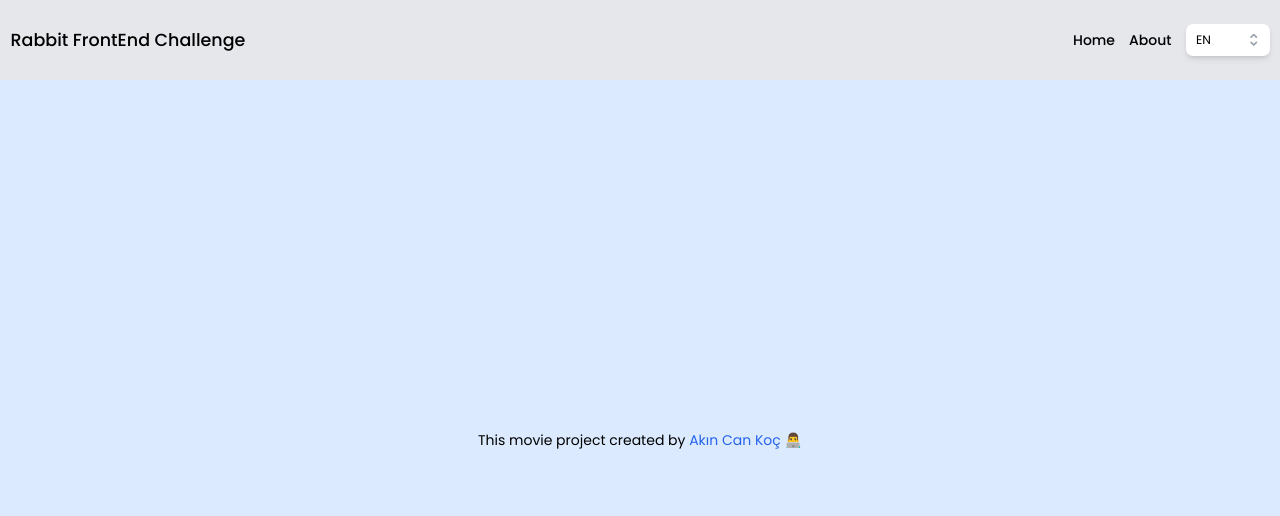
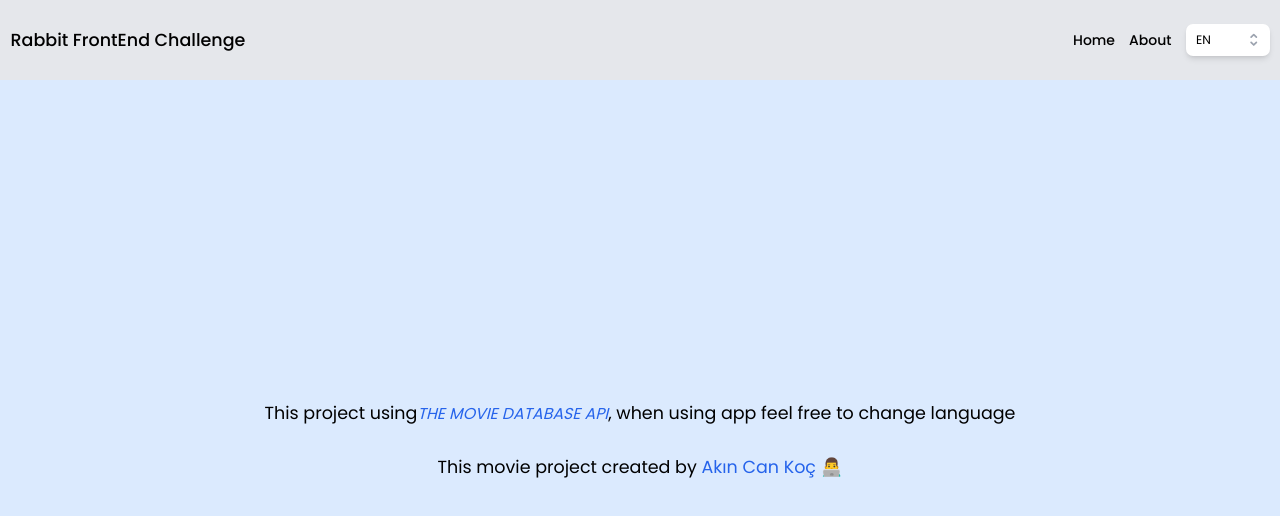
Before and after one commit to akncnkoc/rabbit-frontend-challange, a React (Vite) app: page /about in a window 1280 px wide. Shown: the top 516 px of the page. Built offline with nearby package versions, Linux system fonts and the light colour scheme.

Commit message:
about page changes

```diff
--- a/src/pages/About.tsx
+++ b/src/pages/About.tsx
@@ -2,8 +2,14 @@ import { FC } from "react";
 
 const About: FC = () => {
   return (
-    <div className="flex flex-1 items-center justify-center bg-blue-100">
-      <h1>
+    <div className="flex flex-1 items-center justify-center bg-blue-100 flex-col space-y-8">
+      <div className="text-xl">
+        This project using
+        <a href="https://www.themoviedb.org/" target="_blank" className="text-blue-600 italic text-lg">
+          THE MOVIE DATABASE API
+        </a>, when using app feel free to change language
+      </div>
+      <h1 className="text-xl">
         This movie project created by{" "}
         <a
           href="https://portfolio-indol-eight-75.vercel.app/"
```
Also changed, not shown: public/about-page.png.
